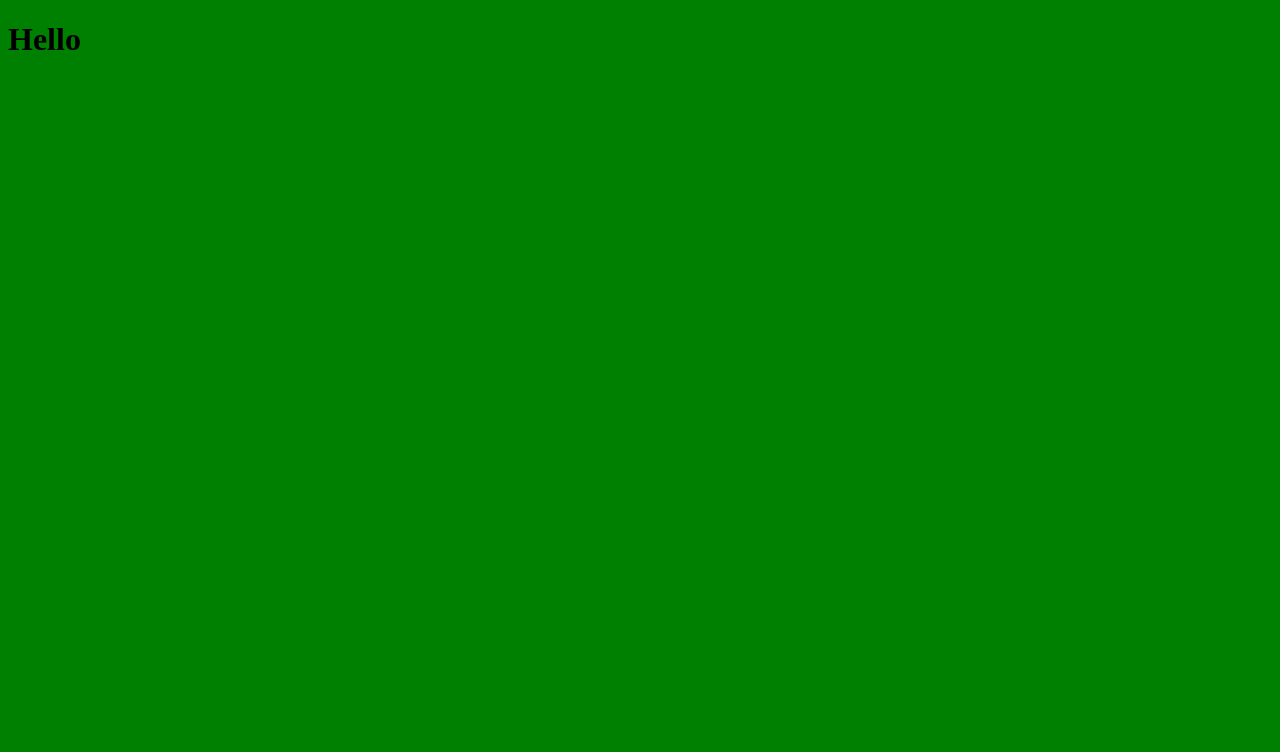
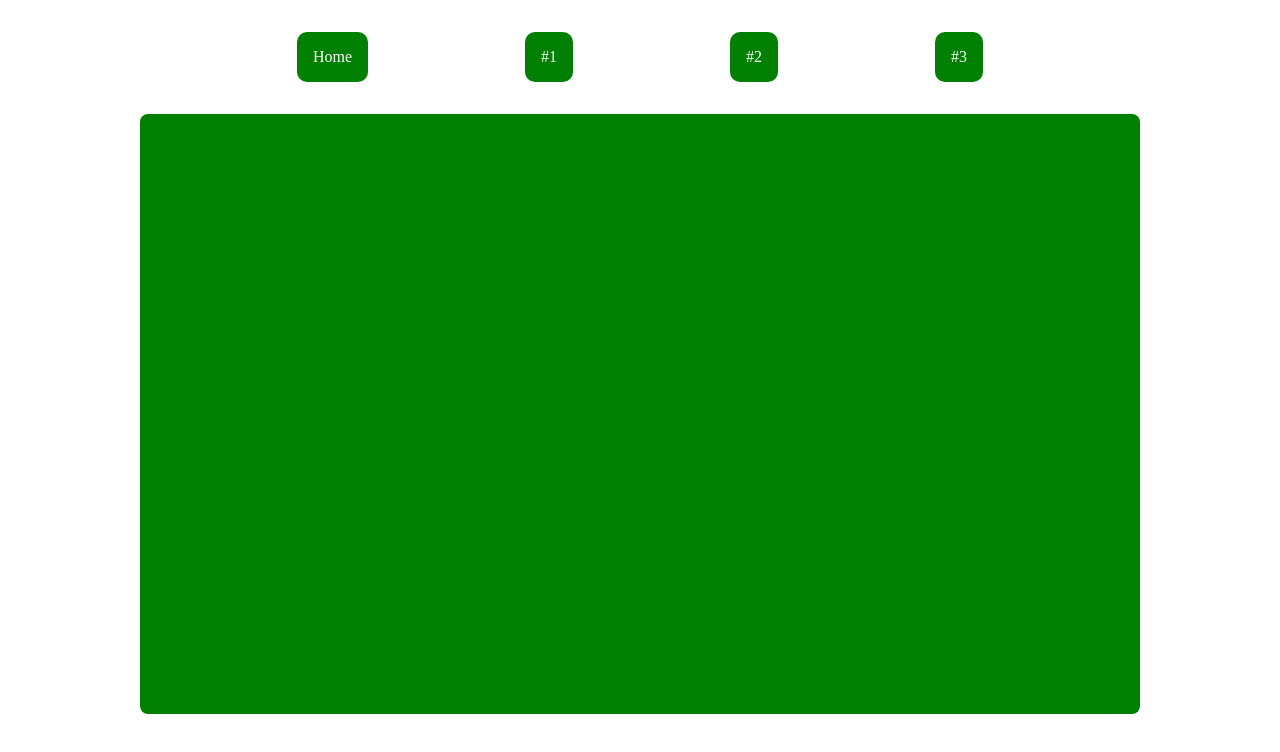
Before and after one commit to Kouric-Calhoun/wild-wilderness-old, a website built with Parcel: page client-side/index.html in a window 1280 px wide. Built offline with nearby package versions, Linux system fonts and the light colour scheme.

Commit message:
added header component. added basic nav. added basic style/layout css for basic styling for nav

```diff
--- /dev/null
+++ b/client-side/css/layout.css
@@ -0,0 +1,19 @@
+#app {
+    margin: 2rem auto;
+    max-width: 90%;
+    min-height: 75vh;
+    width: 1000px;
+    text-align: center;
+    }
+
+.header {
+    margin: 2rem auto;
+    max-width: 90%;
+    width: 1000px;
+        }
+
+.nav-list {
+    display: flex;
+    justify-content:
+    space-evenly;
+        }
--- a/client-side/css/style.css
+++ b/client-side/css/style.css
@@ -1,3 +1,30 @@
 * {
-  background: green;
+   margin: 0;
+   padding: 0;
+   list-style-type: none;
+  }
+
+h1,h2,h3,h4 {
+   margin: 1.5rem;
+   font-family: 'Lucida Sans', 'Lucida Sans Regular', 'Lucida Grande',
+   'Lucida Sans Unicode', Geneva, Verdana, sans-serif;
+  }
+
+#app {
+    background-color: green;
+    border-radius: 8px;
 }
+
+.nav-list li {
+   background-color: green;
+   border-radius: 10px;
+   color: #fff;
+   list-style-type: none;
+   padding: 1rem;
+  }
+
+.nav-list li:hover {
+  background-color: rgb(132, 185, 146);
+  color: #888;
+  transition: 0.5s;
+}
--- a/client-side/index.html
+++ b/client-side/index.html
@@ -5,12 +5,14 @@
     <meta http-equiv="X-UA-Compatible" content="IE=edge">
     <meta name="viewport" content="width=device-width, initial-scale=1.0">
     <link rel="stylesheet" href="./css/style.css" />
+    <link rel="stylesheet" href="./css/layout.css">
 
-    <title>Test</title>
+    <title>Wilderness Wild</title>
 </head>
 <body>
-    <h1>Hello</h1>
 
+    <header class="header"></header>
+        <div id ="app"></div>
 
 <script src="./js/index.js"></script>
 </body>
--- /dev/null
+++ b/client-side/js/components/Header.js
@@ -0,0 +1,10 @@
+export default function Header(){
+    return `
+    <ul class ='nav-list'>
+    <li class ='nav-list__home'>Home</li>
+    <li class ='nav-list__#1'>#1</li>
+    <li class ='nav-list__#2'>#2</li>
+    <li class ='nav-list__#3'>#3</li>
+    </ul>
+    `;
+}
--- a/client-side/js/index.js
+++ b/client-side/js/index.js
@@ -0,0 +1,13 @@
+import Header from "./components/Header";
+
+buildPage();
+
+function buildPage(){
+    header();
+
+}
+
+function header() {
+    const headerElement = document.querySelector(".header");
+    headerElement.innerHTML = Header();
+}
--- a/client-side/package.json
+++ b/client-side/package.json
@@ -23,6 +23,7 @@
     "@babel/core": "^7.14.8",
     "@babel/preset-env": "^7.14.8",
     "babel-jest": "^27.0.6",
+    "eslint": "^7.31.0",
     "jest": "^27.0.6",
     "parcel": "^2.0.0-beta.2"
   }
```
Also changed, not shown: client-side/.eslintrc.js (added), client-side/js/api-actions/api-actions.js (added), 1 other file.
